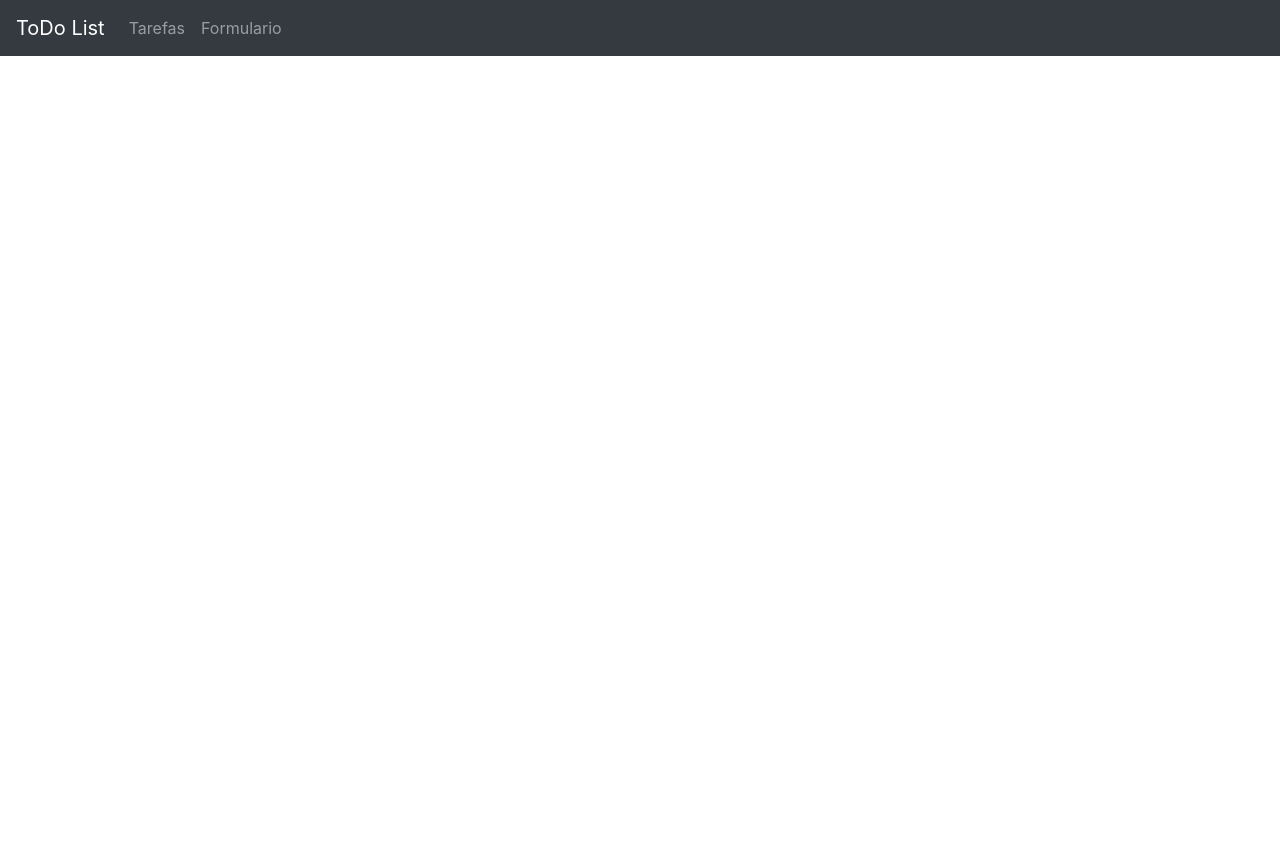
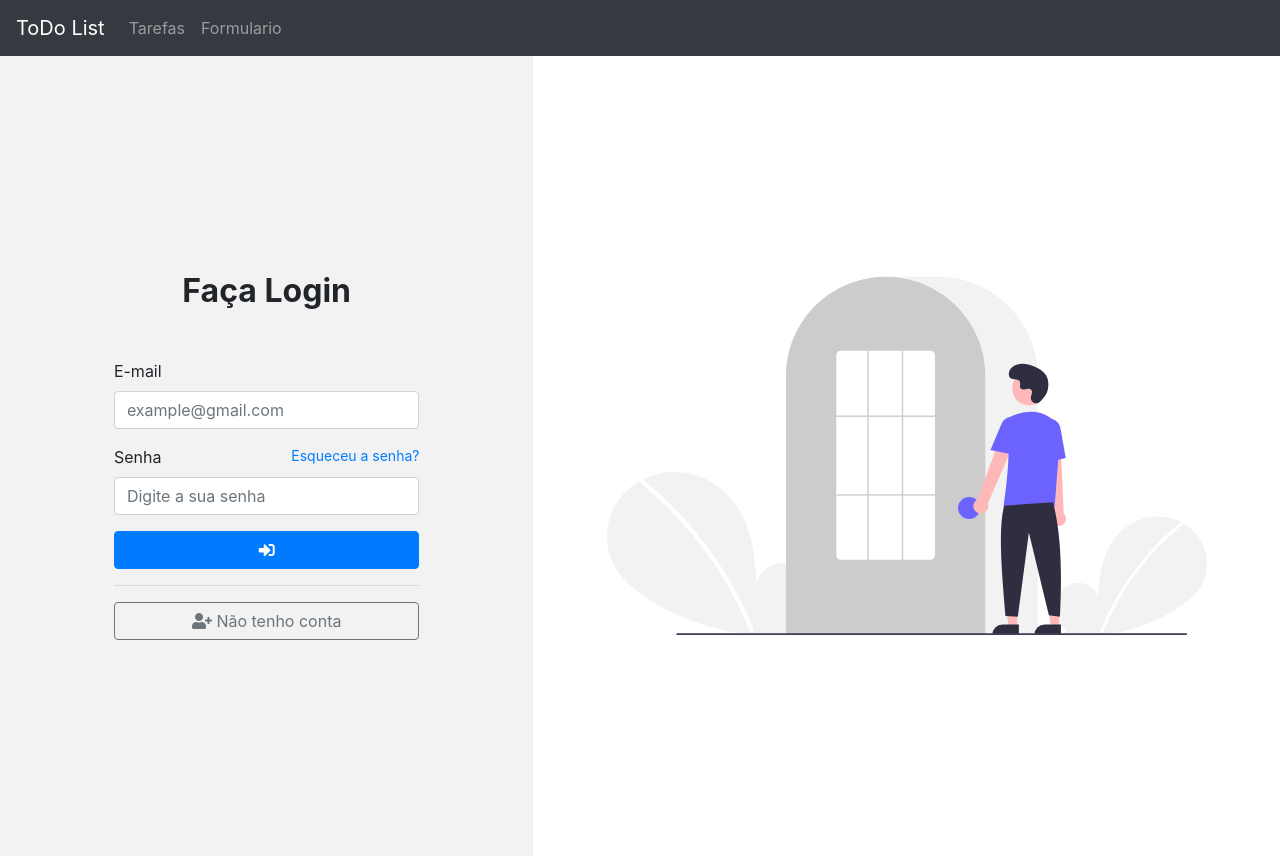
Before and after one commit to jdaniel231/tarefas-vue, a Vue app: page /login in a window 1280 px wide. Before the commit the page ends 800 px from the top, so only its background shows below. Built offline with nearby package versions, Linux system fonts and the light colour scheme.

Commit message:
create a tela do login

```diff
--- a/src/router/index.js
+++ b/src/router/index.js
@@ -2,6 +2,7 @@ import Vue from 'vue'
 import VueRouter from 'vue-router'
 import List from '../views/List.vue'
 import Form from '../views/Form.vue'
+import Login from '../views/Login.vue'
 
 
 Vue.use(VueRouter)
@@ -17,6 +18,11 @@ const routes = [
     name: 'form',
     component: Form
   },
+  {
+    path:'/login',
+    name: 'login',
+    component: Login
+  }
 
 ]
 
--- /dev/null
+++ b/src/views/Login.vue
@@ -0,0 +1,138 @@
+<template>
+  <b-row class="vh-100 vw-100 row-login">
+    <b-col sm="5" class="d-flex justify-content-center align-items-center left-login" >
+      <div class="col-8">
+        <h2 class="text-center mb-5 title-login">Faça Login</h2>
+        <b-form>
+          <b-form-group
+            label="E-mail"
+            label-for="email"
+          >
+          <b-form-input
+            id="email"
+            type="email"
+            placeholder="example@gmail.com"
+            required
+            v-model.trim="$v.form.email.$model"
+            :state="getValidation('email')"
+
+          ></b-form-input>
+          </b-form-group>
+
+          <b-form-group
+            label-for="password"
+          >
+          <label class="d-flex justify-content-between" >
+            Senha
+            <small><a href="#">Esqueceu a senha?</a></small>
+          </label>
+
+          <b-form-input
+            id="password"
+            type="password"
+            placeholder="Digite a sua senha"
+            required
+            v-model.trim="$v.form.password.$model"
+            :state="getValidation('password')"
+          ></b-form-input>
+          </b-form-group>
+
+          <b-button
+            type="button"
+            variant="primary"
+            block
+            @click="login"
+          ><i class="fas fa-sign-in-alt" ></i></b-button>
+
+          <hr>
+
+          <b-button
+            type="button"
+            variant="outline-secondary"
+            block
+            @click="register"
+          >
+            <i class="fa fa-user-plus" ></i>
+            Não tenho conta
+          </b-button>
+        </b-form>
+      </div>
+    </b-col>
+    <b-col sm="7" class="d-flex justify-content-center align-items-center " >
+      <img src="../assets/images/login.svg" class="img-login" alt="">
+    </b-col>
+  </b-row>
+</template>
+
+<script>
+import { required, minLength, email } from "vuelidate/lib/validators"
+  export default {
+    data() {
+      return {
+        form: {
+          email: "",
+          password: ""
+        }
+      }
+    },
+
+    methods: {
+      login() {
+        this.$v.$touch();
+        if(this.$v.$error) {
+          return;
+        }
+      },
+      register() {},
+
+      getValidation(field) {
+          if(this.$v.form.$dirty === false) {
+            return null;
+          }
+
+          return !this.$v.form[field].$error;
+      }
+    },
+
+    validations: {
+      form: {
+        email:{
+          required,
+          email
+        },
+        password:{
+          required,
+          minLength: minLength(6)
+        }
+      }
+    },
+  }
+</script>
+
+<style scoped>
+*,
+*::after
+*::before{
+  margin: 0;
+  padding: 0;
+  box-sizing: border-box;
+  text-decoration: none;
+}
+
+.row-login{
+  margin-left: 0;
+}
+
+.left-login{
+  background-color: #f2F2F2;
+}
+
+.title-login {
+  font-weight: bold;
+}
+
+.img-login {
+  width: 600px;
+  height: 600px;
+}
+</style>
```
Also changed, not shown: src/assets/images/login.svg (added).
